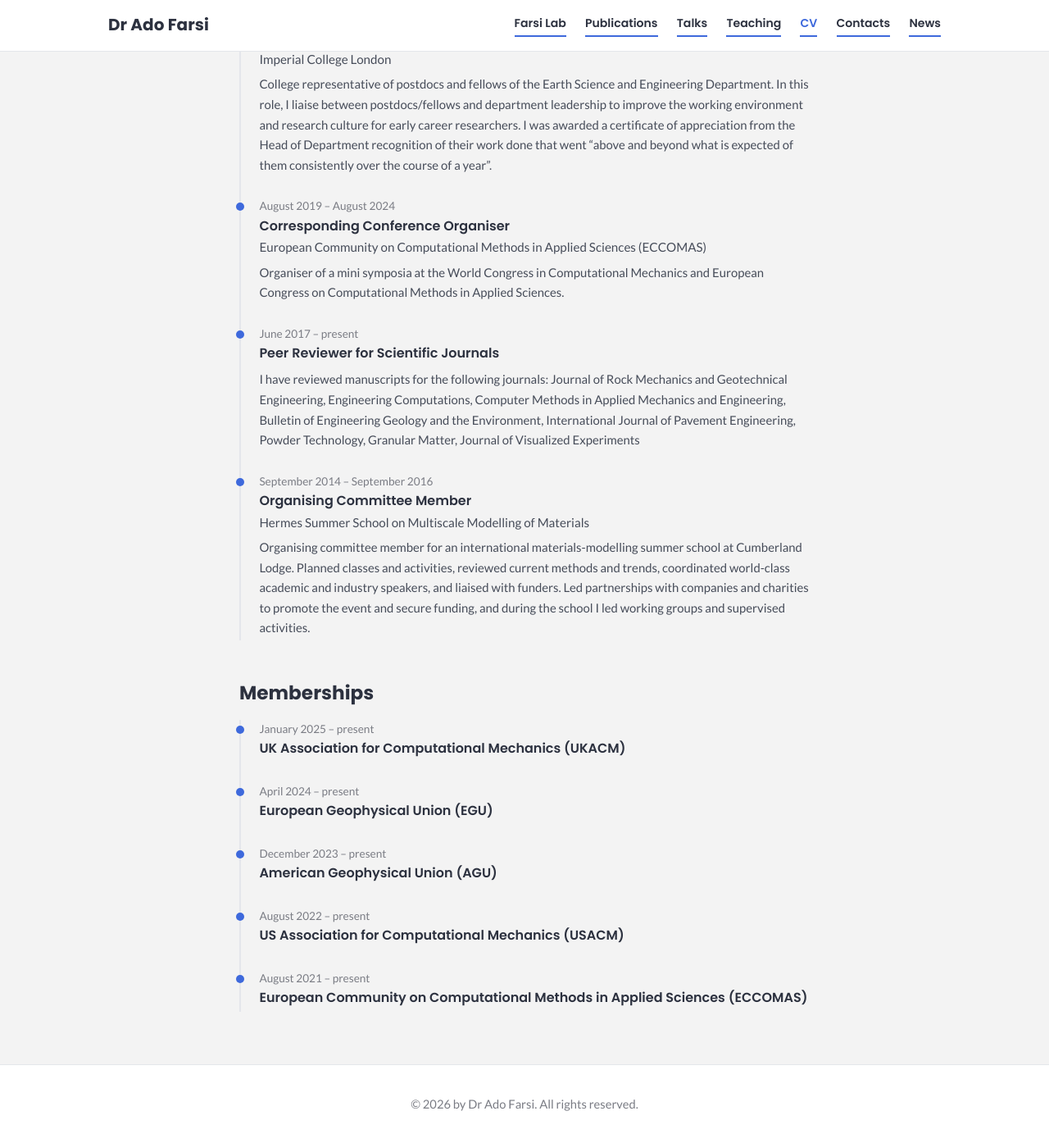
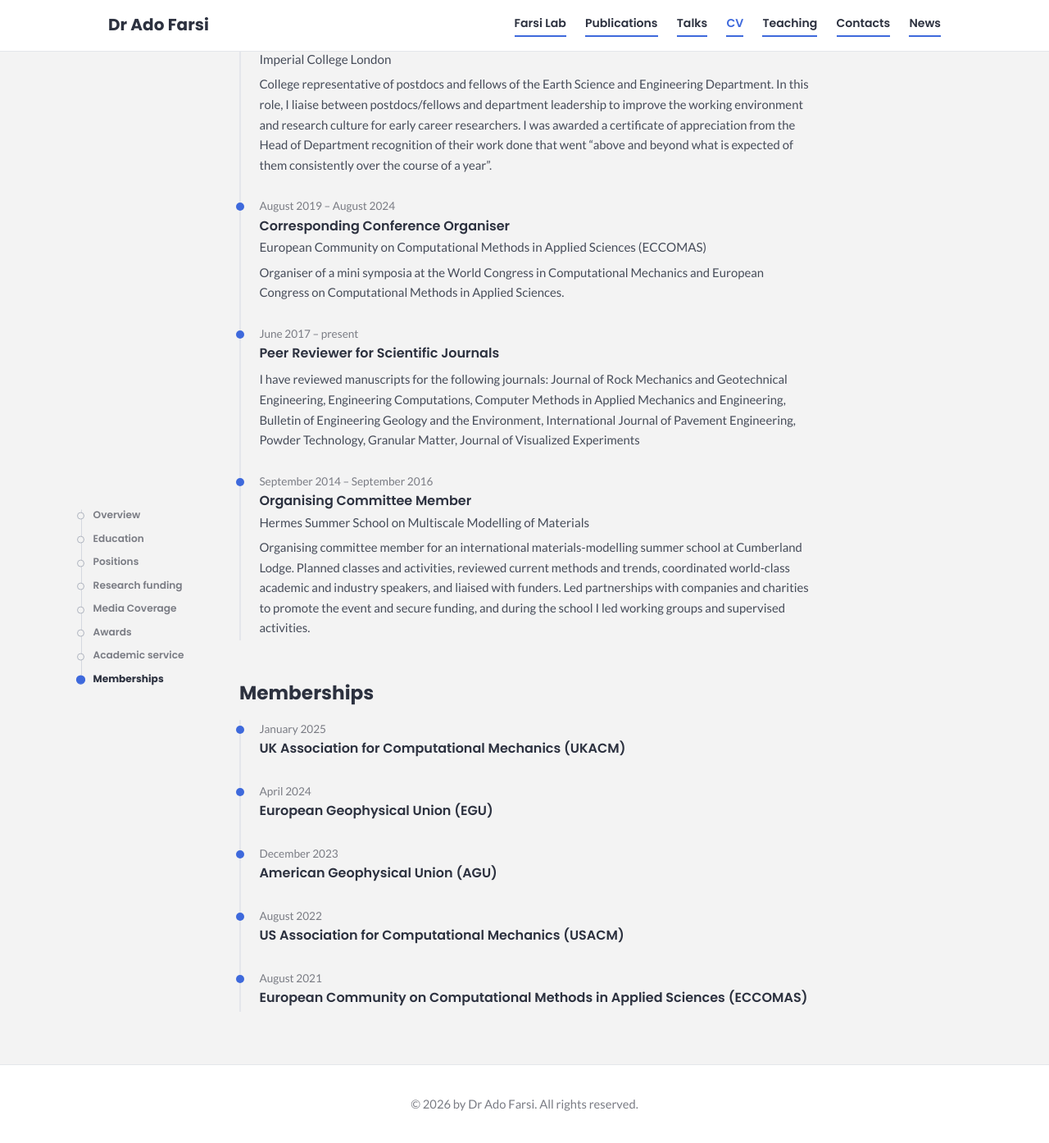
Before and after one commit to adofarsi/website-data, a Jekyll site: the page built from cv.html, in a window 1280 px wide and 1400 px high, scrolled down 6574 px. Shown: the top 1394 px of the window at 82% size. Built offline with Jekyll 4.4.1, drawn with Linux system fonts in a browser that asks for light colours.

Commit message:
Add section navigation to academic pages

```diff
--- a/_layouts/default.html
+++ b/_layouts/default.html
@@ -40,7 +40,7 @@
     <nav class="wide">
       <a class="wordmark" href="{{ '/' | relative_url }}">Dr&nbsp;Ado&nbsp;Farsi</a>
       <div class="links">
-        {% assign nav = "Farsi Lab:/lab/|Publications:/publications/|Talks:/talks/|Teaching:/teaching/|CV:/cv/|Contacts:/contact/|News:/news/" | split: "|" %}
+        {% assign nav = "Farsi Lab:/lab/|Publications:/publications/|Talks:/talks/|CV:/cv/|Teaching:/teaching/|Contacts:/contact/|News:/news/" | split: "|" %}
         {% for item in nav %}{% assign parts = item | split: ":" %}<a href="{{ parts[1] | relative_url }}"{% if page.url == parts[1] %} aria-current="page"{% endif %}>{{ parts[0] }}</a>{% endfor %}
       </div>
     </nav>
--- a/assets/css/main.css
+++ b/assets/css/main.css
@@ -345,6 +345,144 @@ section.block { margin-top: 3.2rem; }
   display: block;
 }
 
+/* ---------- section navigation ---------- */
+.section-nav-shell {
+  display: grid;
+  grid-template-columns: 10.5rem minmax(0, var(--max-measure)) 10.5rem;
+  column-gap: 2rem;
+  max-width: 71rem;
+  margin-inline: auto;
+  padding-inline: 1.25rem;
+}
+.section-nav-page {
+  grid-column: 2;
+  width: 100%;
+  max-width: none;
+  margin-inline: 0;
+  padding-inline: 0;
+}
+.section-nav-rail {
+  grid-column: 1;
+  grid-row: 1;
+  position: sticky;
+  top: calc(50vh + 1.75rem);
+  align-self: start;
+  max-height: calc(100vh - var(--site-header-height, 4rem) - 3rem);
+  transform: translateY(-50%);
+  overflow-y: auto;
+}
+.section-nav-rail ol {
+  position: relative;
+  list-style: none;
+  margin: 0;
+  padding: 0.2rem 0;
+}
+.section-nav-rail ol::before {
+  content: "";
+  position: absolute;
+  top: 0.7rem;
+  bottom: 0.7rem;
+  left: 0.42rem;
+  width: 1px;
+  background: #d5d8df;
+}
+.section-nav-rail li { margin: 0; }
+.section-nav-rail a {
+  position: relative;
+  display: block;
+  padding: 0.38rem 0.25rem 0.38rem 1.35rem;
+  color: var(--muted);
+  font-family: var(--font-head);
+  font-size: 0.76rem;
+  font-weight: 600;
+  line-height: 1.35;
+  transition: color 0.15s ease;
+}
+.section-nav-rail a::before {
+  content: "";
+  position: absolute;
+  top: 0.72rem;
+  left: 0.15rem;
+  width: 7px;
+  height: 7px;
+  border: 1px solid #aeb3be;
+  border-radius: 50%;
+  background: var(--band);
+  transition: background 0.15s ease, border-color 0.15s ease, transform 0.15s ease;
+}
+.section-nav-rail a:hover {
+  color: var(--heading);
+  text-decoration: none;
+}
+.section-nav-rail a[aria-current="location"] {
+  color: var(--heading);
+  font-weight: 700;
+}
+.section-nav-rail a[aria-current="location"]::before {
+  border-color: var(--blue);
+  background: var(--blue);
+  transform: scale(1.25);
+}
+.section-nav-rail a:focus-visible,
+.section-nav-picker select:focus-visible {
+  outline: 2px solid var(--blue);
+  outline-offset: 3px;
+}
+.section-nav-picker { display: none; }
+.section-nav-target {
+  scroll-margin-top: calc(var(--site-header-height, 4rem) + 1.5rem);
+}
+
+@media (max-width: 1120px) {
+  .section-nav-shell {
+    display: block;
+    max-width: var(--max-measure);
+  }
+  .section-nav-rail { display: none; }
+  .section-nav-picker {
+    position: sticky;
+    top: calc(var(--site-header-height, 4rem) + 0.65rem);
+    z-index: 8;
+    display: flex;
+    align-items: center;
+    gap: 0.8rem;
+    margin: 0 0 1.8rem;
+    padding: 0.55rem 0.65rem;
+    border: 1px solid var(--line);
+    border-radius: 8px;
+    background: rgba(243, 243, 243, 0.96);
+    box-shadow: 0 2px 10px rgba(44, 49, 63, 0.06);
+    backdrop-filter: blur(8px);
+  }
+  .section-nav-picker label {
+    flex: 0 0 auto;
+    color: var(--heading);
+    font-family: var(--font-head);
+    font-size: 0.78rem;
+    font-weight: 600;
+  }
+  .section-nav-picker select {
+    min-width: 0;
+    width: 100%;
+    color: var(--text);
+    font: inherit;
+    font-size: 0.9rem;
+    line-height: 1.3;
+    border: 1px solid #cfd3dc;
+    border-radius: 6px;
+    background: #fff;
+    padding: 0.42rem 2rem 0.42rem 0.65rem;
+  }
+}
+
+@media (max-width: 430px) {
+  .section-nav-picker {
+    align-items: stretch;
+    flex-direction: column;
+    gap: 0.35rem;
+  }
+}
+
 /* ---------- media ---------- */
 .video {
   position: relative;
--- /dev/null
+++ b/assets/js/section-navigation.js
@@ -0,0 +1,136 @@
+(function () {
+  "use strict";
+
+  var shell = document.querySelector("[data-section-navigation]");
+  if (!shell) return;
+
+  var page = shell.querySelector(".section-nav-page");
+  var rail = shell.querySelector(".section-nav-rail");
+  var railList = rail.querySelector("ol");
+  var picker = shell.querySelector(".section-nav-picker");
+  var select = picker.querySelector("select");
+  var headingSelector = shell.dataset.sectionHeadingSelector || ":scope > section > h2";
+  var headings = [];
+  var overviewLabel = shell.dataset.sectionOverviewLabel;
+  var overview = page.querySelector(":scope > header h1");
+
+  if (overviewLabel && overview) headings.push({ heading: overview, label: overviewLabel });
+  page.querySelectorAll(headingSelector).forEach(function (heading) {
+    headings.push({ heading: heading, label: heading.textContent.trim() });
+  });
+
+  if (!headings.length) return;
+
+  var usedIds = new Set();
+  function slugify(value) {
+    return value.toLowerCase()
+      .normalize("NFKD")
+      .replace(/[\u0300-\u036f]/g, "")
+      .replace(/[^a-z0-9]+/g, "-")
+      .replace(/^-|-$/g, "") || "section";
+  }
+
+  headings.forEach(function (item) {
+    var base = item.heading.id || slugify(item.label);
+    var id = base;
+    var suffix = 2;
+    while (usedIds.has(id) || (document.getElementById(id) && document.getElementById(id) !== item.heading)) {
+      id = base + "-" + suffix;
+      suffix += 1;
+    }
+    item.heading.id = id;
+    item.heading.classList.add("section-nav-target");
+    usedIds.add(id);
+
+    var listItem = document.createElement("li");
+    var link = document.createElement("a");
+    link.href = "#" + id;
+    link.textContent = item.label;
+    listItem.appendChild(link);
+    railList.appendChild(listItem);
+    item.link = link;
+
+    var option = document.createElement("option");
+    option.value = id;
+    option.textContent = item.label;
+    select.appendChild(option);
+  });
+
+  rail.hidden = false;
+  picker.hidden = false;
+
+  var siteHeader = document.querySelector(".site-header");
+  function updateHeaderHeight() {
+    var height = siteHeader ? Math.ceil(siteHeader.getBoundingClientRect().height) : 0;
+    document.documentElement.style.setProperty("--site-header-height", height + "px");
+  }
+
+  var activeIndex = -1;
+  function setActive(index) {
+    if (index === activeIndex) return;
+    activeIndex = index;
+    headings.forEach(function (item, itemIndex) {
+      if (itemIndex === index) {
+        item.link.setAttribute("aria-current", "location");
+      } else {
+        item.link.removeAttribute("aria-current");
+      }
+    });
+    select.value = headings[index].heading.id;
+  }
+
+  var ticking = false;
+  function updateScrollspy() {
+    ticking = false;
+    var headerHeight = siteHeader ? siteHeader.getBoundingClientRect().height : 0;
+    var activationLine = headerHeight + Math.min(window.innerHeight * 0.22, 160);
+    var index = 0;
+
+    headings.forEach(function (item, itemIndex) {
+      if (item.heading.getBoundingClientRect().top <= activationLine) index = itemIndex;
+    });
+
+    if (window.innerHeight + window.scrollY >= document.documentElement.scrollHeight - 2) {
+      index = headings.length - 1;
+    }
+    setActive(index);
+  }
+
+  function requestScrollspy() {
+    if (ticking) return;
+    ticking = true;
+    window.requestAnimationFrame(updateScrollspy);
+  }
+
+  select.addEventListener("change", function () {
+    var target = document.getElementById(select.value);
+    if (!target) return;
+    history.pushState(null, "", "#" + target.id);
+    target.scrollIntoView({ block: "start" });
+  });
+
+  window.addEventListener("scroll", requestScrollspy, { passive: true });
+  window.addEventListener("resize", function () {
+    updateHeaderHeight();
+    requestScrollspy();
+  });
+
+  if (siteHeader && "ResizeObserver" in window) {
+    new ResizeObserver(function () {
+      updateHeaderHeight();
+      requestScrollspy();
+    }).observe(siteHeader);
+  }
+
+  updateHeaderHeight();
+  updateScrollspy();
+
+  if (window.location.hash) {
+    var initialTarget = document.getElementById(window.location.hash.slice(1));
+    if (initialTarget) {
+      window.requestAnimationFrame(function () {
+        initialTarget.scrollIntoView({ block: "start" });
+      });
+    }
+  }
+}());
--- a/cv.html
+++ b/cv.html
@@ -8,10 +8,21 @@ description: >-
   CV of Ado Farsi — education, research positions at Imperial College London and UCL,
   awards, research funding, academic service and memberships.
 ---
-<article class="page measure">
+<div class="section-nav-shell" data-section-navigation
+  data-section-overview-label="Overview" data-section-heading-selector=":scope > section > h2">
+  <nav class="section-nav-rail" aria-label="CV sections" hidden>
+    <ol></ol>
+  </nav>
+
+  <article class="page section-nav-page">
   <header>
     <h1>Curriculum Vitae</h1>
   </header>
+
+  <div class="section-nav-picker" hidden>
+    <label for="section-nav-select">Section</label>
+    <select id="section-nav-select"></select>
+  </div>
 
   <div class="about-grid">
     {% assign portrait = site.static_files | where: "path", "/images/ado_farsi.jpg" | first %}
@@ -124,10 +135,13 @@ description: >-
     <ul class="tl">
       {% for m in site.data.memberships %}
       <li>
-        <div class="tl-dates">{{ m.start_date }} – {{ m.end_date }}</div>
+        <div class="tl-dates">{{ m.start_date }}</div>
         <div class="tl-title">{{ m.organisation }}</div>
       </li>
       {% endfor %}
     </ul>
   </section>
-</article>
+  </article>
+</div>
+
+<script src="{{ '/assets/js/section-navigation.js' | relative_url }}"></script>
```
Also changed, not shown: talks.html (+15 -2 lines), teaching.html (+21 -8 lines).
